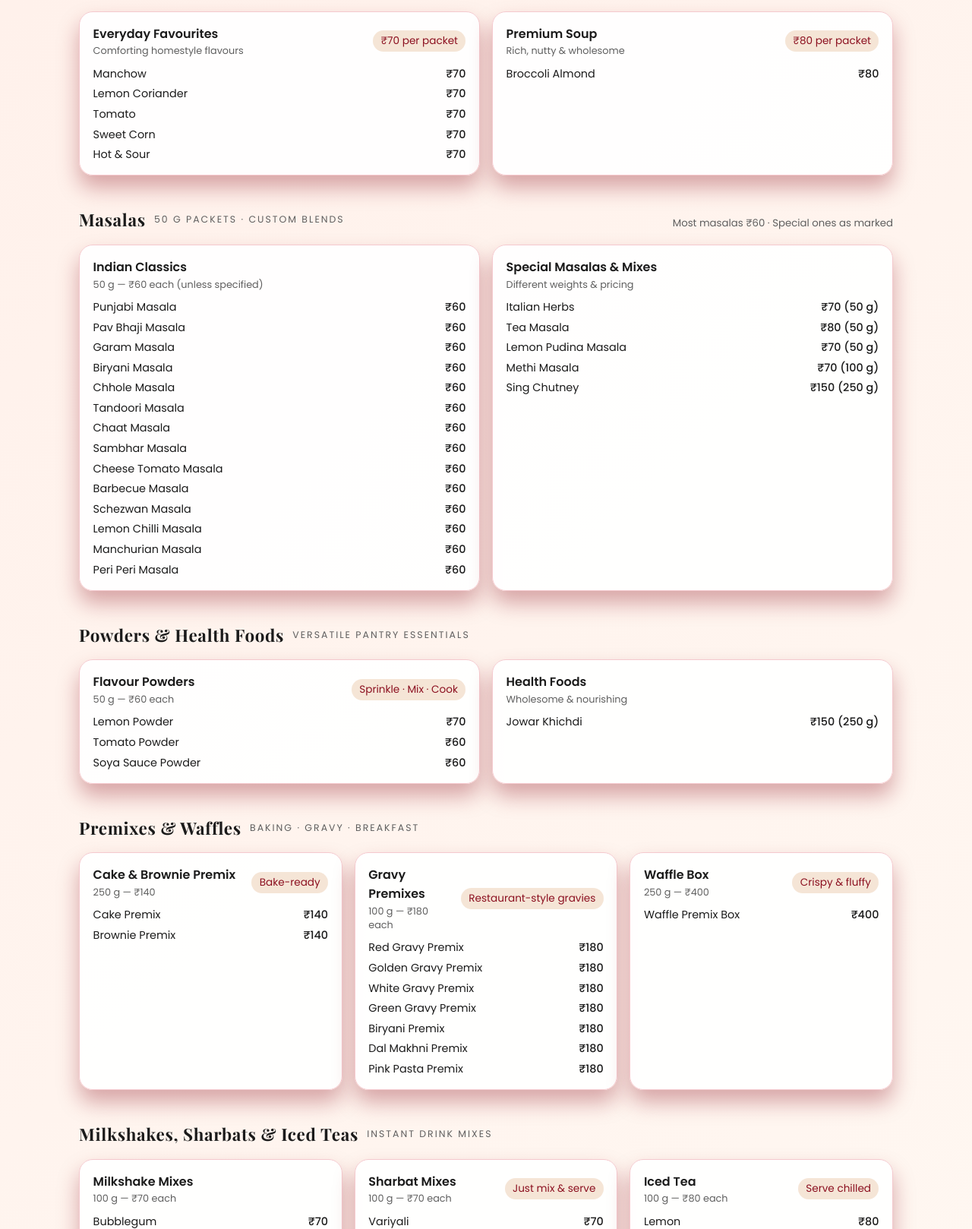
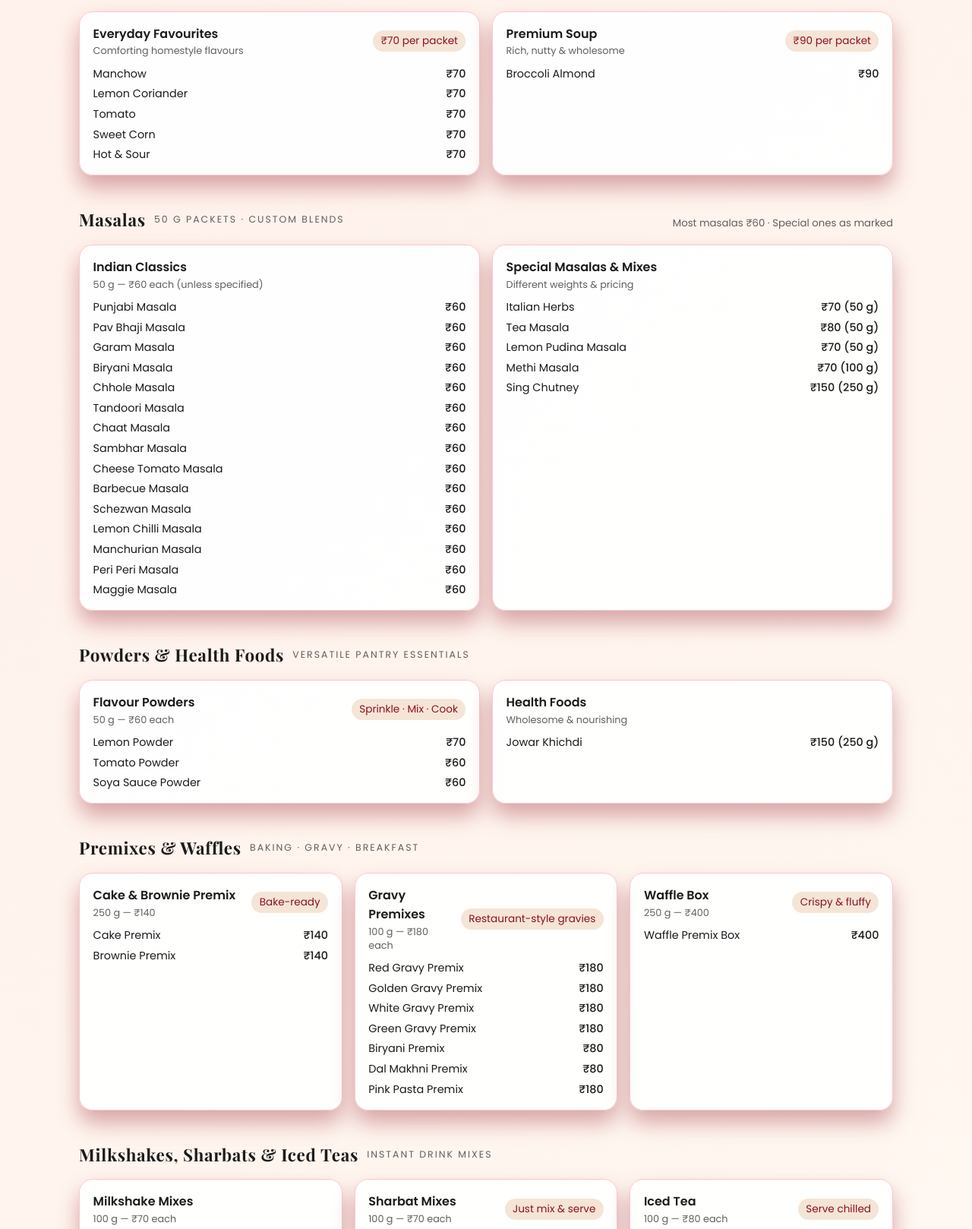
Before and after one commit to mahig1705/preetishahcookingclasses, a plain HTML site: page index.html in a window 1280 px wide. Shown: the part 484-2102 px from the top of the page at 76% size. Drawn offline with nearby package versions, Linux system fonts and the light colour scheme.

Commit message:
firstfirst

```diff
--- a/index.html
+++ b/index.html
@@ -745,12 +745,12 @@
                 <div class="card-title">Premium Soup</div>
                 <div class="card-subtitle">Rich, nutty & wholesome</div>
               </div>
-              <div class="card-pill">₹80 per packet</div>
+              <div class="card-pill">₹90 per packet</div>
             </div>
             <ul class="item-list">
               <li class="item-row">
                 <span class="item-name">Broccoli Almond</span>
-                <span class="item-price">₹80</span>
+                <span class="item-price">₹90</span>
               </li>
             </ul>
           </article>
@@ -829,6 +829,10 @@
               </li>
               <li class="item-row">
                 <span class="item-name">Peri Peri Masala</span>
+                <span class="item-price">₹60</span>
+              </li>
+              <li class="item-row">
+                <span class="item-name">Maggie Masala</span>
                 <span class="item-price">₹60</span>
               </li>
             </ul>
@@ -973,11 +977,11 @@
               </li>
               <li class="item-row">
                 <span class="item-name">Biryani Premix</span>
-                <span class="item-price">₹180</span>
+                <span class="item-price">₹80</span>
               </li>
               <li class="item-row">
                 <span class="item-name">Dal Makhni Premix</span>
-                <span class="item-price">₹180</span>
+                <span class="item-price">₹80</span>
               </li>
               <li class="item-row">
                 <span class="item-name">Pink Pasta Premix</span>
```
